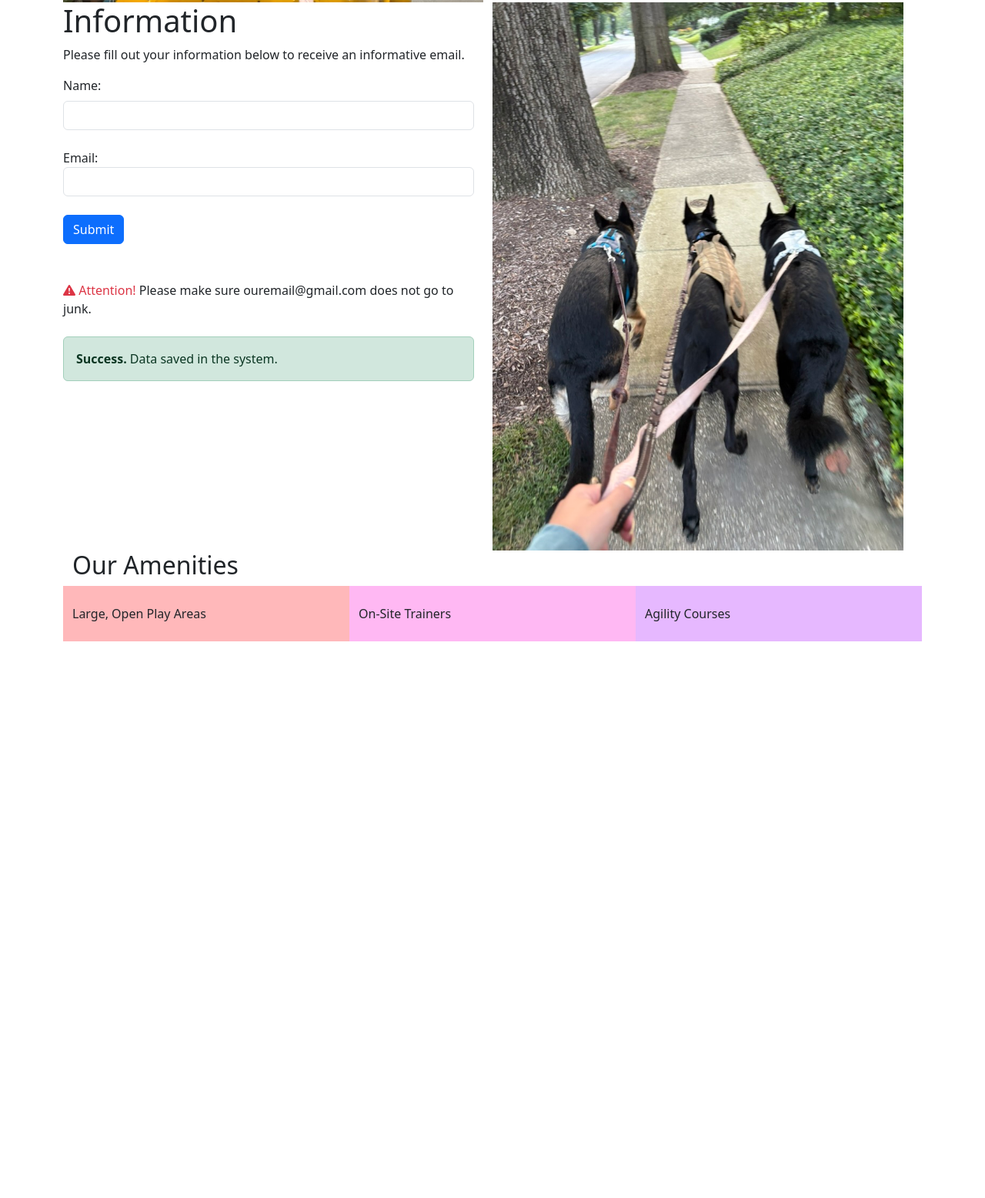
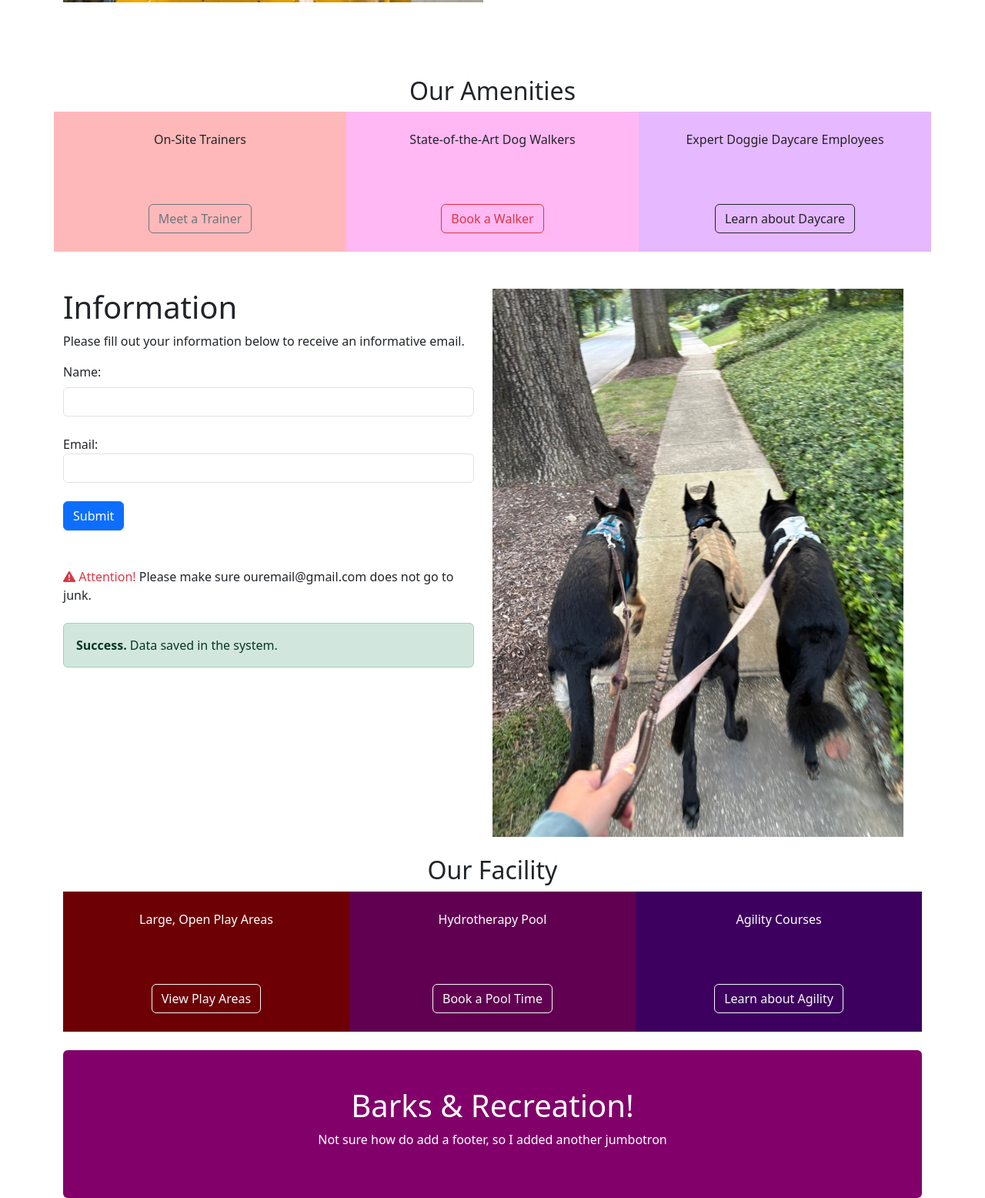
Before and after one commit to lorenkim227/DogPark, a plain HTML site: page main.html in a window 1280 px wide. Shown: the part 2077-3633 px from the top of the page at 77% size. Before the commit the page ends 2910 px from the top, so only its background shows below. Drawn offline with nearby package versions, Linux system fonts and the light colour scheme.

Commit message:
final touches

```diff
--- a/main.html
+++ b/main.html
@@ -90,14 +90,60 @@
               </div>
 
 
-            <br/>
-            <br/>
-            <br/>
-            <br/>
+            </div>
+
+            <div class="container text-center">
+                <br/>
+                <br/>
+                <br/>
+                <br/>
+                <h2> Our Amenities </h2>
+                <div class="row">
+                    <div class="col-12 col-sm-12 col-med-6 col-lg-4" style="background:rgb(255, 184, 186);">
+                        <br/>
+                        On-Site Trainers
+                        <br/>
+                        <br/>
+                        <br/>
+                        <br/>
+                        <a href="#" class="btn btn-outline-secondary">Meet a Trainer</a>
+                        <br/>
+                        <br/>
+                    </div>
+
+                    <div class="col-12 col-sm-12 col-med-6 col-lg-4" style="background:rgb(255, 184, 243);">
+                        <br/>
+                        State-of-the-Art Dog Walkers
+                        <br/>
+                        <br/>
+                        <br/>
+                        <br/>
+                        <a href="#" class="btn btn-outline-danger">Book a Walker</a>
+                        <br/>
+                        <br/>
+                    </div>
+                    <div class="col-12 col-sm-12 col-med-12 col-lg-4" style="background:rgb(230, 184, 255);">
+                        <br/>
+                        Expert Doggie Daycare Employees
+                        <br/>
+                        <br/>
+                        <br/>
+                        <br/>
+                        <a href="#" class="btn btn-outline-dark">Learn about Daycare</a>
+                        <br/>
+                        <br/>
+
+
+                    </div>
+                    <br/>
+                    <br/>
+                </div>
             </div>
 
             <div class="row">
                 <div class="col-12 col-sm-12 col-med-6 col-lg-6">
+                    <br/>
+                    <br/>
                     <h1> Information </h1>
                     <p> Please fill out your information below to receive an informative email. </p>
                     <form method="post" action="http://localhost:3000">
@@ -121,30 +167,49 @@
 
                 </div>
                 <div class="col-12 col-sm-12 col-med-6 col-lg-6">
+                    <br/>
+                    <br/>
                     <img src="images/3dogs.jpeg" class="img-fluid"/>
+                    <br/>
+                    <br/>
                 </div>
             </div>
         </div>
 
-        <div class="container">
-            <h2> Our Amenities </h2>
+        <div class="container text-center">
+            <h2> Our Facility </h2>
             <div class="row">
-                <div class="col-12 col-sm-12 col-med-6 col-lg-4" style="background:rgb(255, 184, 186);">
+                <div class="col-12 col-sm-12 col-med-6 col-lg-4 text-white" style="background:rgb(108, 0, 4);">
                     <br/>
                     Large, Open Play Areas
                     <br/>
                     <br/>
-                </div>
-
-                <div class="col-12 col-sm-12 col-med-6 col-lg-4" style="background:rgb(255, 184, 243);">
                     <br/>
-                    On-Site Trainers
+                    <br/>
+                    <a href="#" class="btn btn-outline-light">View Play Areas</a>
                     <br/>
                     <br/>
                 </div>
-                <div class="col-12 col-sm-12 col-med-12 col-lg-4" style="background:rgb(230, 184, 255);">
+
+                <div class="col-12 col-sm-12 col-med-6 col-lg-4 text-white" style="background:rgb(97, 0, 81);">
+                    <br/>
+                    Hydrotherapy Pool
+                    <br/>
+                    <br/>
+                    <br/>
+                    <br/>
+                    <a href="#" class="btn btn-outline-light">Book a Pool Time</a>
+                    <br/>
+                    <br/>
+                </div>
+                <div class="col-12 col-sm-12 col-med-12 col-lg-4 text-white" style="background:rgb(61, 0, 94);">
                     <br/>
                     Agility Courses
+                    <br/>
+                    <br/>
+                    <br/>
+                    <br/>
+                    <a href="#" class="btn btn-outline-light">Learn about Agility</a>
                     <br/>
                     <br/>
 
@@ -155,6 +220,13 @@
             </div>
         </div>
 
+        <header class="mt-4 p-5 text-white text-center rounded" style="background-color:#82006a;">
+            <div class="container">
+               <h1> Barks & Recreation! </h1>
+               <p> Not sure how do add a footer, so I added another jumbotron </p>
+            </div>
+         </header> <!-- Do not confuse <header> (semantic div) with <head> -->
+
 
 
     </body>
```
